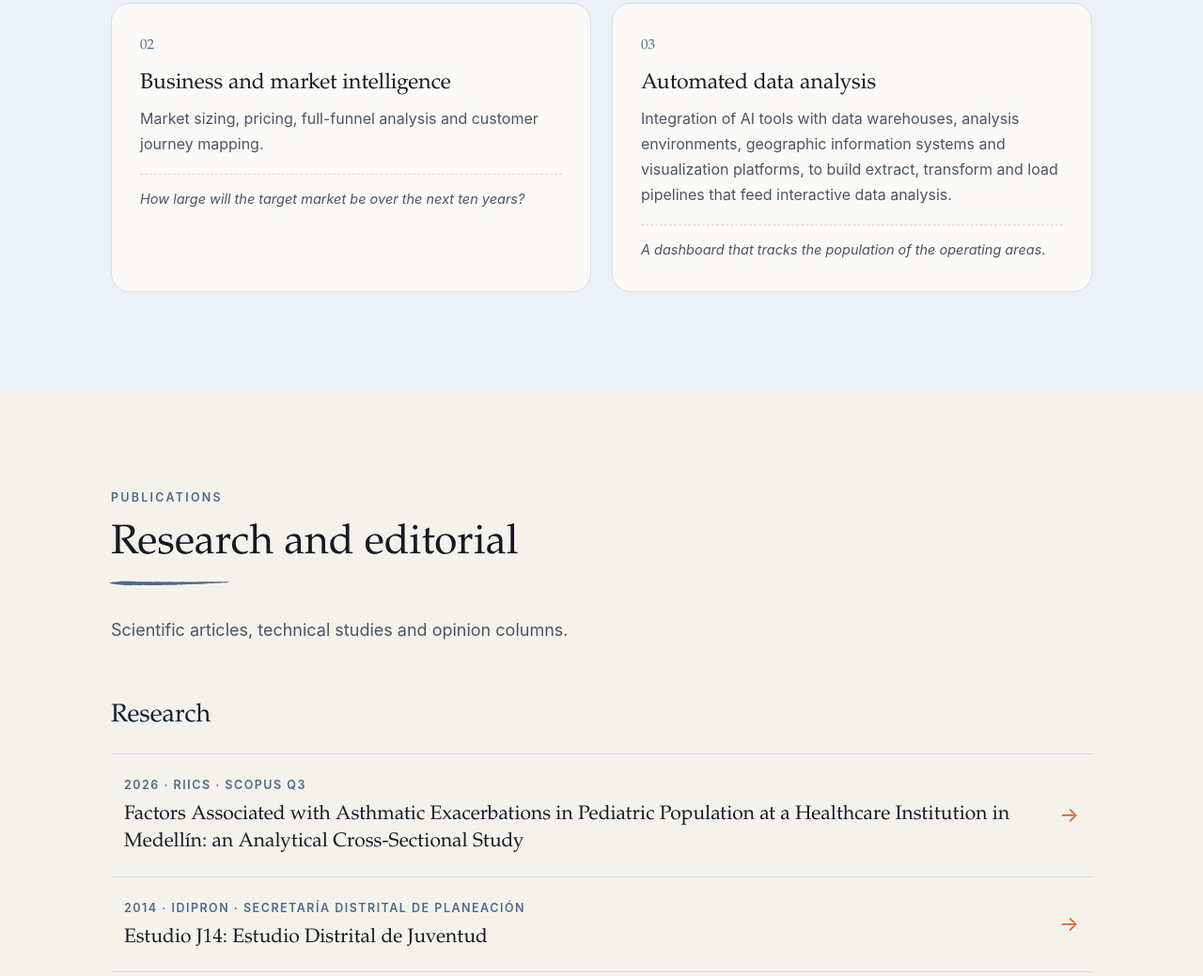
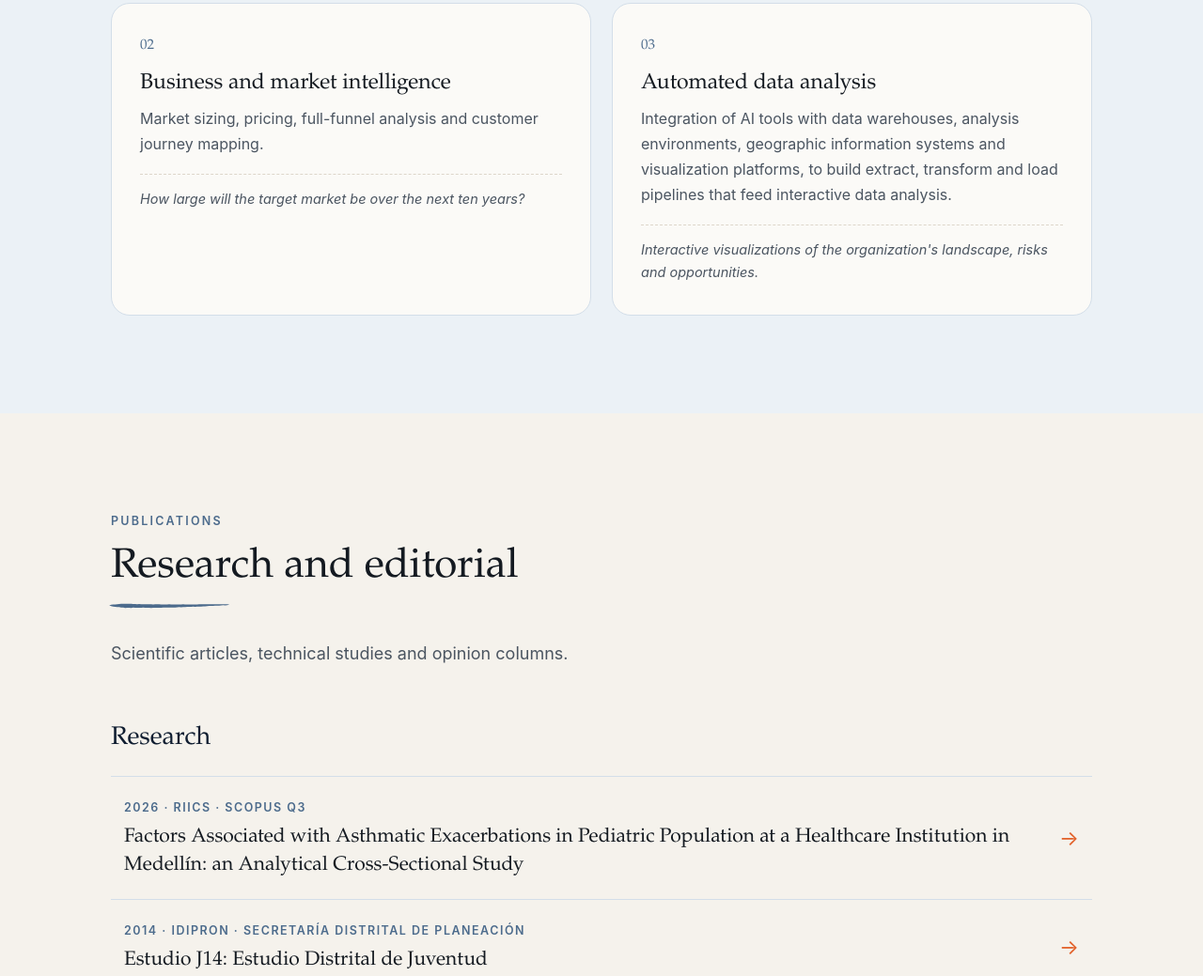
Before and after one commit to davidforero2016/davidforero2016.github.io, a plain HTML site: page en/index.html in a window 1280 px wide. Shown: the part 3208-4247 px from the top of the page at 94% size. Drawn offline with Linux system fonts and the light colour scheme.

Commit message:
Services: new automated analysis example

```diff
--- a/en/index.html
+++ b/en/index.html
@@ -52,7 +52,7 @@
   <section class="block ice" id="servicios">
     <div class="wrap">
       <p class="section-label">Services for businesses and institutions</p><h2 class="">Demography for business decisions</h2><p class="intro">Markets and technology change constantly. Population, by contrast, follows patterns we can anticipate. Knowing our current customers well and projecting our potential customers is not a bet on the future: it is business intelligence. Tomorrow's customers already exist, even if they have not been born yet. We can identify them, characterize them and anticipate how they will evolve.</p>
-      <div class="grid two"><article class="card"><span class="num">01</span><h3>Population characterization and projection</h3><p>Rigorous demographic projections built with Bayesian models, machine learning and topological data analysis. Scenarios by age, sex, socioeconomic characteristics and consumer preferences, georeferenced to identify market opportunities, anticipate trends and quantify the uncertainty of each estimate.</p><p class="example">How many school-age children will live in this area in 2035?</p></article><article class="card"><span class="num">02</span><h3>Business and market intelligence</h3><p>Market sizing, pricing, full-funnel analysis and customer journey mapping.</p><p class="example">How large will the target market be over the next ten years?</p></article><article class="card"><span class="num">03</span><h3>Automated data analysis</h3><p>Integration of AI tools with data warehouses, analysis environments, geographic information systems and visualization platforms, to build extract, transform and load pipelines that feed interactive data analysis.</p><p class="example">A dashboard that tracks the population of the operating areas.</p></article></div>
+      <div class="grid two"><article class="card"><span class="num">01</span><h3>Population characterization and projection</h3><p>Rigorous demographic projections built with Bayesian models, machine learning and topological data analysis. Scenarios by age, sex, socioeconomic characteristics and consumer preferences, georeferenced to identify market opportunities, anticipate trends and quantify the uncertainty of each estimate.</p><p class="example">How many school-age children will live in this area in 2035?</p></article><article class="card"><span class="num">02</span><h3>Business and market intelligence</h3><p>Market sizing, pricing, full-funnel analysis and customer journey mapping.</p><p class="example">How large will the target market be over the next ten years?</p></article><article class="card"><span class="num">03</span><h3>Automated data analysis</h3><p>Integration of AI tools with data warehouses, analysis environments, geographic information systems and visualization platforms, to build extract, transform and load pipelines that feed interactive data analysis.</p><p class="example">Interactive visualizations of the organization's landscape, risks and opportunities.</p></article></div>
     </div>
   </section>
 
```
